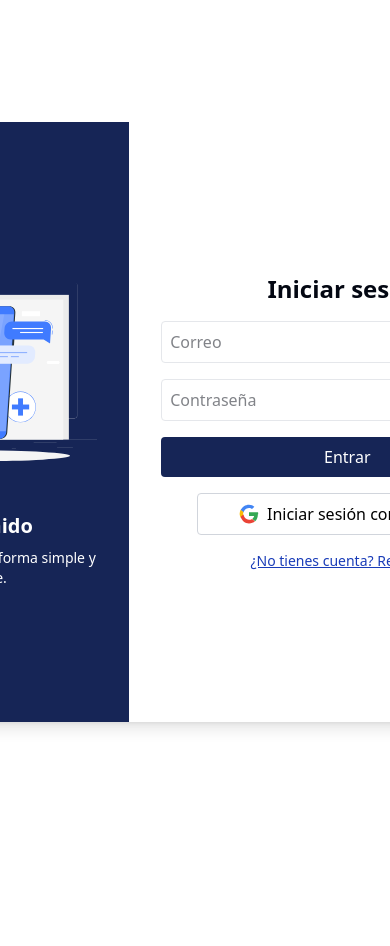
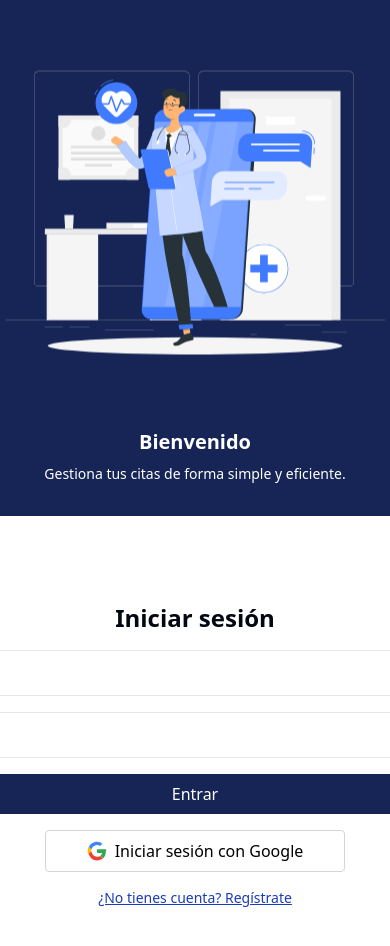
Before and after one commit to JosueDev09/My-App-Medical-2025, a Next.js app: page /login in a window 390 px wide. Shown: the top 946 px of the page. Before the commit the page ends 844 px from the top, so only its background shows below. Built offline with nearby package versions, Linux system fonts and the light colour scheme; no server answers.

Commit message:
se agregaron estilos para responsive y ver mas estilos

```diff
--- a/src/app/login/page.tsx
+++ b/src/app/login/page.tsx
@@ -3,6 +3,7 @@ import { useState } from 'react';
 import Image from 'next/image';
 
 import { SignIn } from "@/components/ui/signin-google/signin-google";
+import { RegisterGoogle } from "@/components/ui/register-google/register-google";
 
 export default function LoginPage() {
 
@@ -10,16 +11,16 @@ export default function LoginPage() {
 
   return (
     <div className="flex min-h-screen justify-center items-center px-4">
-      <div className="relative bg-white rounded shadow-lg overflow-hidden max-w-4xl w-full h-[600px] flex">
+  <div className="relative bg-white rounded shadow-lg overflow-hidden w-full max-w-4xl h-auto md:h-[600px] flex flex-col md:flex-row">
 
         {/* Panel de imagen fijo (25%) */}
-        <div className="w-1/2 bg-blue-950 text-white flex flex-col justify-center items-center p-8">
+        <div className="md:w-1/2 w-full bg-blue-950 text-white flex flex-col justify-center items-center p-8">
           <Image
             src={isLogin ? "/doct.svg" : "/loginDoct.png"}
             alt="Bienvenido"
             width={380}
             height={380}
-            className="mb-4"
+            className="mb-4 float-animation"
           />
           <h2 className="text-xl font-semibold mb-2 text-center">
             {isLogin ? 'Bienvenido' : '¡Únete ahora!'}
@@ -32,7 +33,7 @@ export default function LoginPage() {
         </div>
 
         {/* Panel deslizante (75%) */}
-        <div className="relative w-3/4 overflow-hidden">
+        <div className="relative md:w-1/2 w-full overflow-hidden">
           <div
             className={`flex w-[200%] h-full transition-transform duration-700 ease-in-out ${
               isLogin ? 'translate-x-0' : '-translate-x-1/2'
@@ -45,12 +46,12 @@ export default function LoginPage() {
                 <input
                   type="email"
                   placeholder="Correo"
-                  className="w-full p-2 border rounded"
+                   className="w-full p-3 border rounded text-sm"
                 />
                 <input
                   type="password"
                   placeholder="Contraseña"
-                  className="w-full p-2 border rounded"
+                   className="w-full p-3 border rounded text-sm"
                 />
                 <button
                   type="submit"
@@ -99,6 +100,7 @@ export default function LoginPage() {
                 >
                   Registrarse
                 </button>
+                <RegisterGoogle />
               </form>
               <button
                 className="mt-4 text-sm text-blue-800 underline"
--- a/src/components/topbar/topbar.tsx
+++ b/src/components/topbar/topbar.tsx
@@ -2,7 +2,7 @@
 import { Avatar, AvatarImage, AvatarFallback } from "@/components/ui/avatar/avatar";
 import { DropdownMenu, DropdownMenuTrigger, DropdownMenuContent, DropdownMenuItem, DropdownMenuLabel,DropdownMenuSeparator } from "@/components/ui/dropdown-menu/dropdown-menu";
 import { Bell, User, LogOut, CalendarCheck, Clock, UserX2, } from "lucide-react";
-
+import { signOut } from "@/auth";
 export default function TopBar() {
   const notifications = 3;
   const notificationList = [
@@ -82,7 +82,7 @@ export default function TopBar() {
             <DropdownMenuItem>
               <User className="w-4 h-4 mr-2" /> Perfil
             </DropdownMenuItem>
-            <DropdownMenuItem>
+            <DropdownMenuItem onClick={() => signOut({ callbackUrl: '/login' } as any)}>
               <LogOut className="w-4 h-4 mr-2" /> Cerrar sesión
             </DropdownMenuItem>
           </DropdownMenuContent>
--- /dev/null
+++ b/src/components/ui/register-google/register-google.tsx
@@ -0,0 +1,22 @@
+"use client"
+import { signIn, signOut, useSession } from "next-auth/react";
+import Image from "next/image";
+
+export function RegisterGoogle() {
+    return (
+        <button
+        type="button"
+        onClick={() => signIn('google', { callbackUrl: '/dashboard' })}
+        className="w-[300px] m-auto   text-black py-2 rounded justify-center hover:bg-gray-200 transition cursor-pointer flex items-center gap-2 border border-gray-300"
+      >
+         <Image
+        src="/icono-google.svg"
+        alt="Google"
+        width={20}
+        height={20}
+        className="inline-block"
+      />
+        Registrate con Google
+      </button>
+      );
+}
--- a/src/styles/globals.css
+++ b/src/styles/globals.css
@@ -127,3 +127,16 @@
   bottom: 0;
   width: 256px; /* Ajusta según el ancho de tu sidebar */
 }
+
+@keyframes float {
+  0%, 100% {
+    transform: translateY(0);
+  }
+  50% {
+    transform: translateY(-10px);
+  }
+}
+
+.float-animation {
+  animation: float 3s ease-in-out infinite;
+}
```
